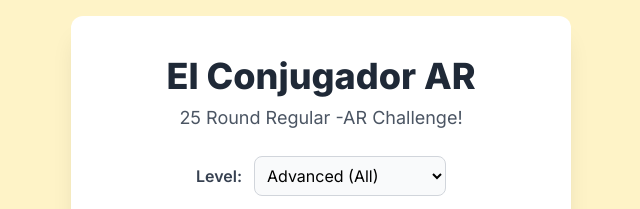
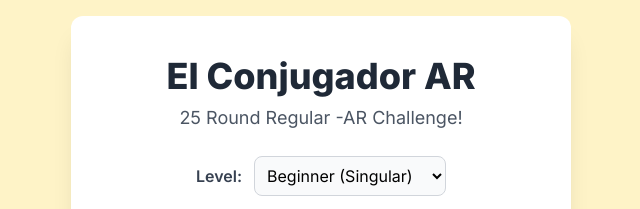
Before and after one commit to ealimon/El-Conjugador-AR, a plain HTML site: page index.html in a window 1280 px wide. Shown: the top 209 px of the page, 319-959 px from the left. Drawn offline with nearby package versions, Linux system fonts and the light colour scheme.

Commit message:
Update index.html

```diff
--- a/index.html
+++ b/index.html
@@ -106,9 +106,10 @@
                 class="p-2 border border-gray-300 rounded-lg text-sm md:text-base bg-gray-50 focus:ring-red-500 focus:border-red-500 outline-none"
                 onchange="setLevel(this.value)"
             >
-                <option value="beginner">Beginner (Singular)</option>
+                <!-- CHANGED DEFAULT TO BEGINNER -->
+                <option value="beginner" selected>Beginner (Singular)</option>
                 <option value="intermediate">Intermediate (Plural)</option>
-                <option value="advanced" selected>Advanced (All)</option>
+                <option value="advanced">Advanced (All)</option>
             </select>
         </div>
 
@@ -117,7 +118,7 @@
             <span class="text-gray-700">Score: <span id="scoreDisplay" class="text-2xl text-red-500 transition duration-100">0</span></span>
             <span class="streak-display">Streak: <span id="streakDisplay" class="text-2xl transition duration-100">0</span></span>
             <!-- 'Rank' replaced with 'Round' -->
-            <span class="text-gray-700">Round: <span id="roundDisplay" class="text-xl text-blue-700 font-extrabold transition duration-100">1 / 25</span></span>
+            <span class="text-gray-700">Round: <span id="roundDisplay" class="xl text-blue-700 font-extrabold transition duration-100">1 / 25</span></span>
         </div>
 
         <!-- Question Box -->
@@ -282,7 +283,7 @@
         let currentStreak = 0;
         let highStreak = 0; // Tracks the highest streak achieved
         let isAnswered = false;
-        let currentLevel = 'advanced'; // Renamed variable from currentDifficulty
+        let currentLevel = 'beginner'; // UPDATED DEFAULT LEVEL TO BEGINNER
 
         // --- DOM Elements ---
         const $infinitive = document.getElementById('infinitiveDisplay');
```
